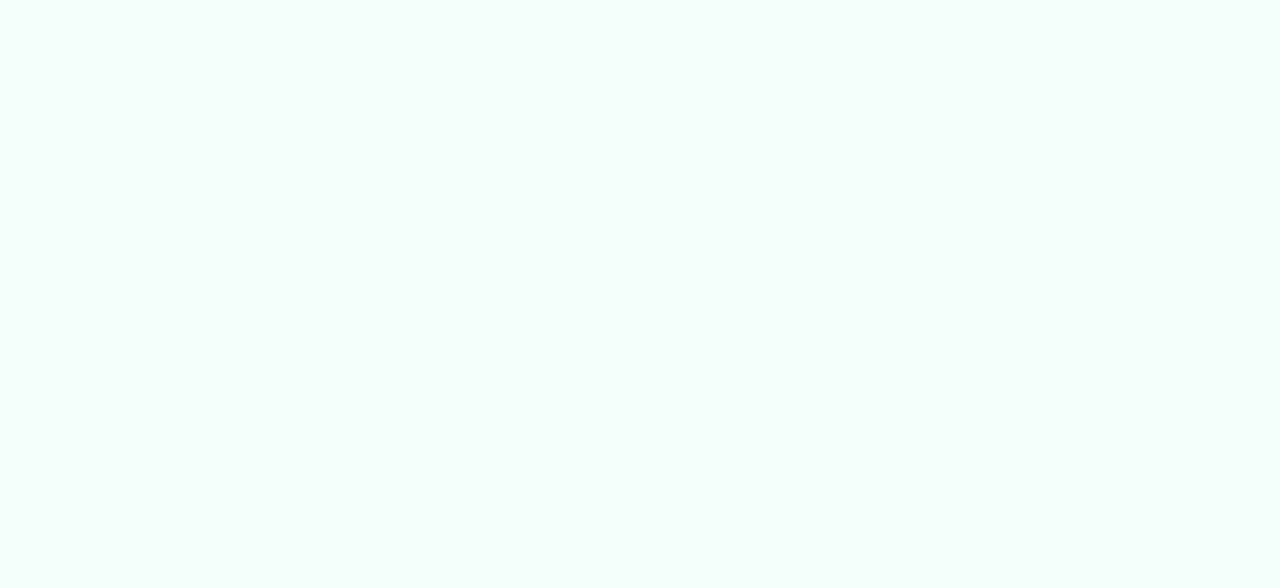
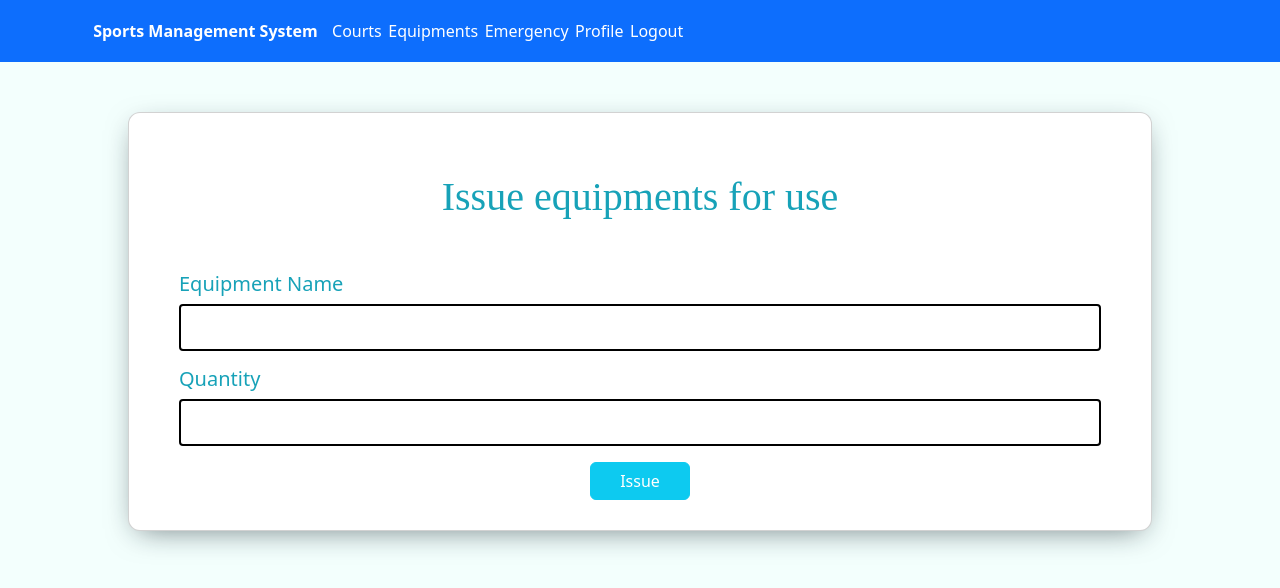
Before and after one commit to Ikshan-Tango/Sports-Management-System, a React (Create React App) app in the folder Client/: page /issueequiments in a window 1280 px wide. Before the commit this address had no page. Shown: the top 588 px of the page. Built offline with nearby package versions, Linux system fonts and the light colour scheme; a web font is replaced by a local one.

Commit message:
issue equipment

```diff
--- a/Client/src/App.js
+++ b/Client/src/App.js
@@ -6,6 +6,7 @@ import Dashboard from './assets/pages/Dashboard/dashboard';
 import Profile from './assets/pages/Profile/profile';
 import Emergency from './assets/pages/Emergency/emergency';
 import BookSlot from "./assets/pages/BookSlot/bookslot";
+import IssueEquipments from "./assets/pages/Equipment book/bookequipments";
 import 'bootstrap/dist/css/bootstrap.min.css';
 
 function App() {
@@ -21,6 +22,7 @@ return (
             <Route path="/login" element={<Login />} exact />
             <Route path="/signup" element={<Signup />} exact />
             <Route path="/bookslot" element={<BookSlot />} exact />
+            <Route path="/issueequiments" element={<IssueEquipments />} exact />
           </Routes>
         </Router>
 </div>
--- /dev/null
+++ b/Client/src/assets/pages/Equipment book/bookequipments.js
@@ -0,0 +1,36 @@
+import React from 'react'
+import Navigation from '../Navigation/Navigation'
+import { Button } from 'react-bootstrap'
+
+function IssueEquipments() {
+  return (
+    <>
+    <Navigation />
+    <div className="card" style={{marginTop:50}}>
+    <center><h1 style={{marginTop:60}}>Issue equipments for use</h1></center>
+    <div>
+    <div style={{ display: "flex", flexDirection: "column" }}>
+            <div style={{display:"flex", flexDirection:"column", marginLeft:50, marginRight:50}}><h5>Equipment Name</h5>
+            <input
+              type="text"
+              htmlFor="text"
+              className="mb-3"
+              required
+            /></div>
+            <div style={{display:"flex", flexDirection:"column", marginLeft:50, marginRight:50}}>
+            <h5>Quantity</h5>
+            <input
+              type="number"
+              htmlFor="number"
+              required
+              className="mb-3"
+            /></div>
+            <center><Button variant="info" style={{color: "white", width:100, marginBottom:30}}>Issue</Button></center>
+    </div>
+    </div>
+    </div>
+    </>
+  )
+}
+
+export default IssueEquipments
--- a/Client/src/assets/pages/Navigation/Navigation.js
+++ b/Client/src/assets/pages/Navigation/Navigation.js
@@ -15,9 +15,11 @@ function Navigation() {
         <Navbar.Collapse id="responsive-navbar-nav">
            <Nav>
             <Link to="/bookslot" className="links">
-              BookSlot
+              Courts
             </Link>
-
+            <Link to="/issueequiments" className="links">
+              Equipments
+            </Link>
             <Link to="/precautions" className="links">
               Emergency
             </Link>
```
Also changed, not shown: Client/public/logo192.png (deleted), Client/public/logo512.png (deleted).
